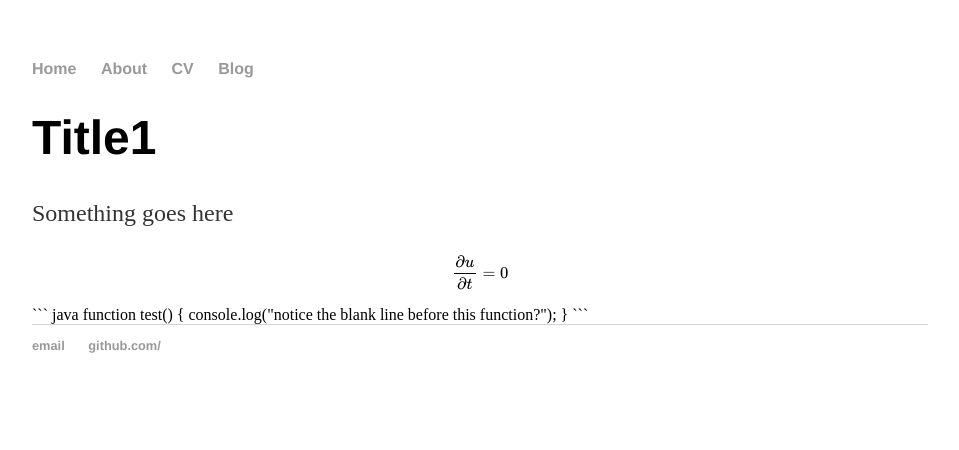
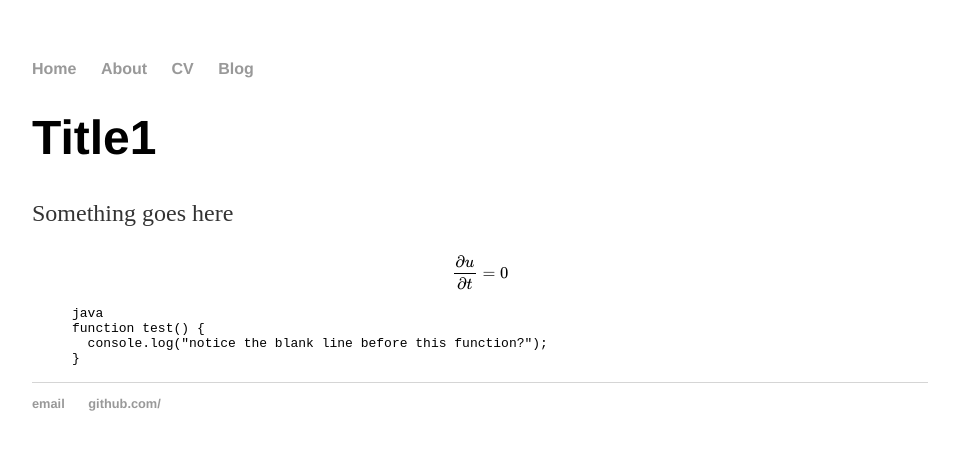
Before and after one commit to uzgoren/uzgoren.github.io, a Jekyll site: the page built from index.html, in a window 1280 px wide. Shown: the top 450 px of the page, without its empty margins (160-1119 px from the left). Built offline with Jekyll 4.4.1, drawn with Linux system fonts in a browser that asks for light colours; formulas are drawn with MathJax 3.

Commit message:
highlighter

````diff
--- a/index.html
+++ b/index.html
@@ -14,9 +14,10 @@ title: Eray Uzgoren, girdap
 {% endraw %}
 </div><!-- blurb -->
 <div>
-``` java
+{% highlight java %}
+java
 function test() {
   console.log("notice the blank line before this function?");
 }
-```
+{% endhighlight %}
 </div>
````
